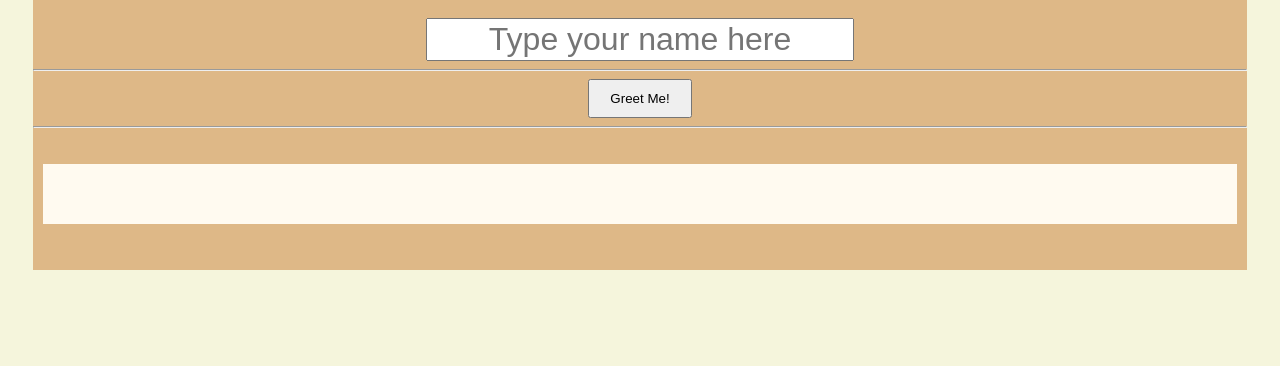
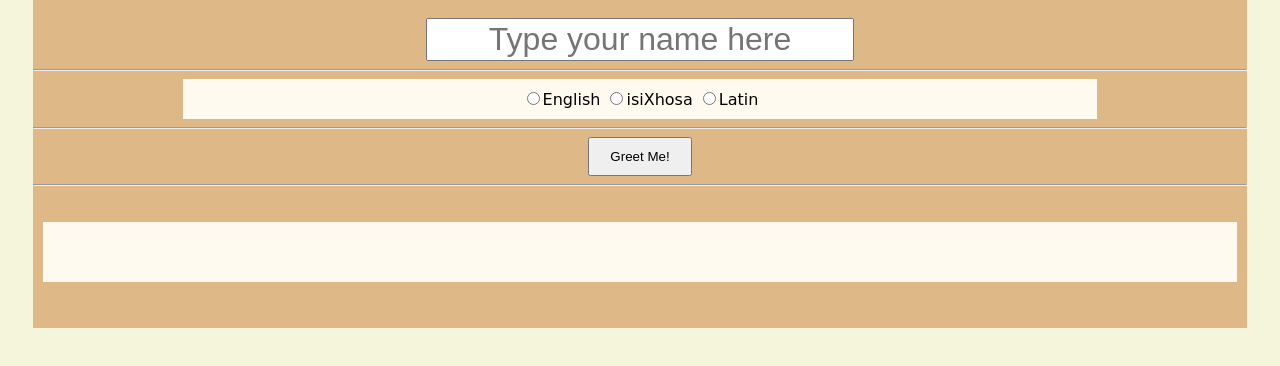
Before and after one commit to LiwaDladloti/Greetings, a plain HTML site: page index.html in a window 1280 px wide. Shown: the part 314-680 px from the top of the page. Drawn offline with Linux system fonts and the light colour scheme.

Commit message:
added functions in greet.js for user to select preferd language for them to be greeted by selecting the radio buttons I added

```diff
--- a/greet.css
+++ b/greet.css
@@ -45,3 +45,12 @@
     font-family: cursive, sans-serif;
     font-size: 36px;
 }
+#languageSelect {
+    background-color: floralwhite;
+    margin-left: 150px;
+    margin-right: 150px;
+    text-align: center;
+    padding-top: 10px;
+    padding-bottom: 10px;
+    font-family: cursive, sans-serif;
+}
--- a/greet.js
+++ b/greet.js
@@ -1,5 +1,17 @@
-function greetMe() {
+/*function greetMe() {
     'use strict';
     var x = document.getElementById('TextBox').value;
     document.getElementById('output').innerHTML = 'Hello, ' + x;
+}*/
+
+function myName() {
+    'use strict';
+    var xxx = document.getElementById('TextBox').value;
+    if (document.getElementById('English').checked === true && xxx.length > 0) {
+        document.getElementById('output').innerHTML = 'Hello, ' + xxx;
+    } else if (document.getElementById('isiXhosa').checked === true && xxx.length > 0) {
+        document.getElementById('output').innerHTML = 'Molo, ' + xxx;
+    } else if (document.getElementById('Latin').checked === true && xxx.length > 0) {
+        document.getElementById('output').innerHTML = 'Salve, ' + xxx;
+    }
 }
--- a/index.html
+++ b/index.html
@@ -21,7 +21,13 @@
 
 <hr/>
 
-    <button id = "button" onclick="greetMe()"> Greet Me! </button>
+<div id = "languageSelect">
+    <input type = "radio" name = "language" id = "English">English
+    <input type = "radio" name = "language" id = "isiXhosa">isiXhosa
+    <input type = "radio" name = "language" id = "Latin">Latin
+</div>
+<hr/>
+    <button id = "button" onclick="myName()"> Greet Me! </button>
 <hr/>
 
     <p id = 'output'></p>
```
